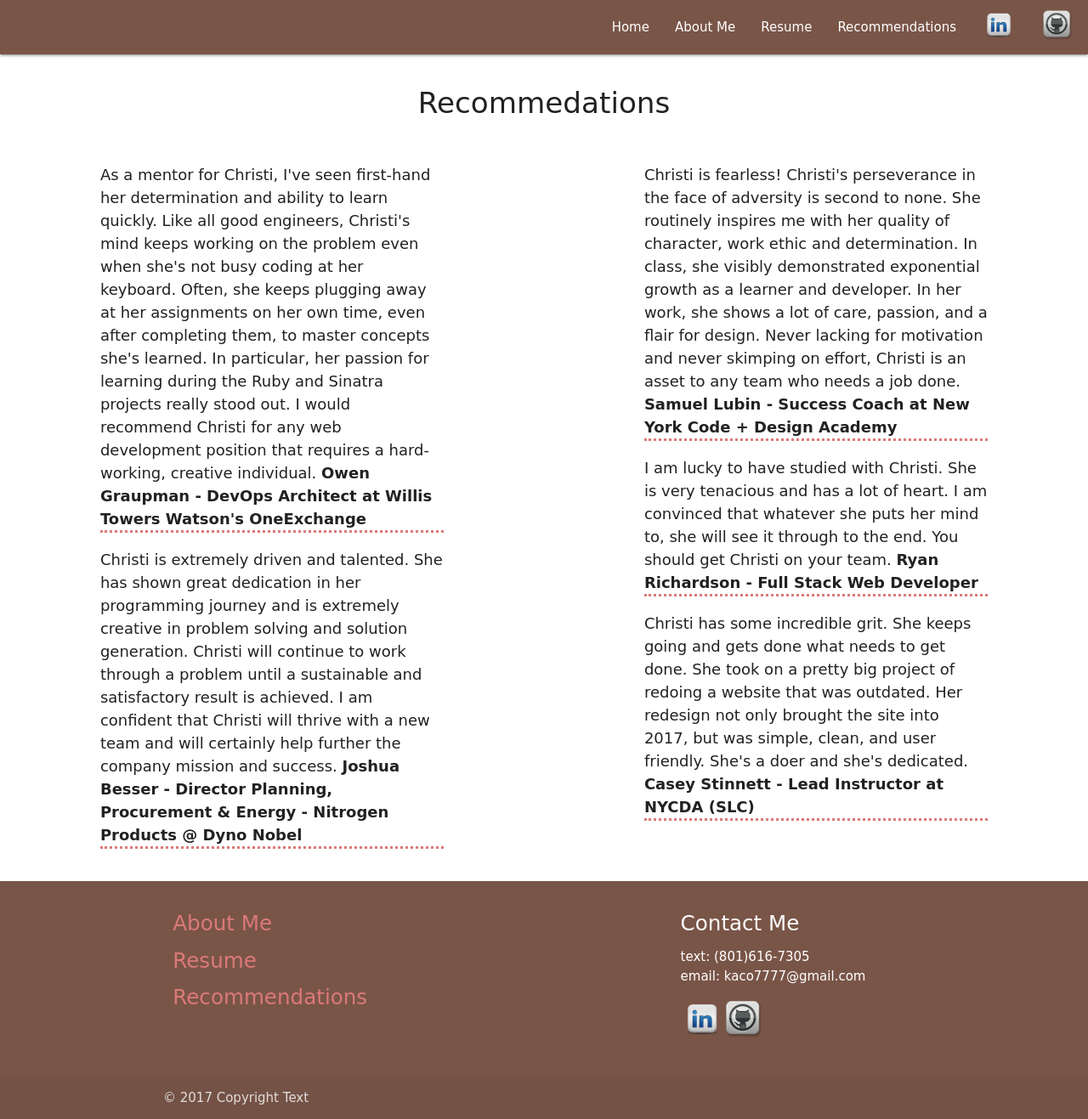
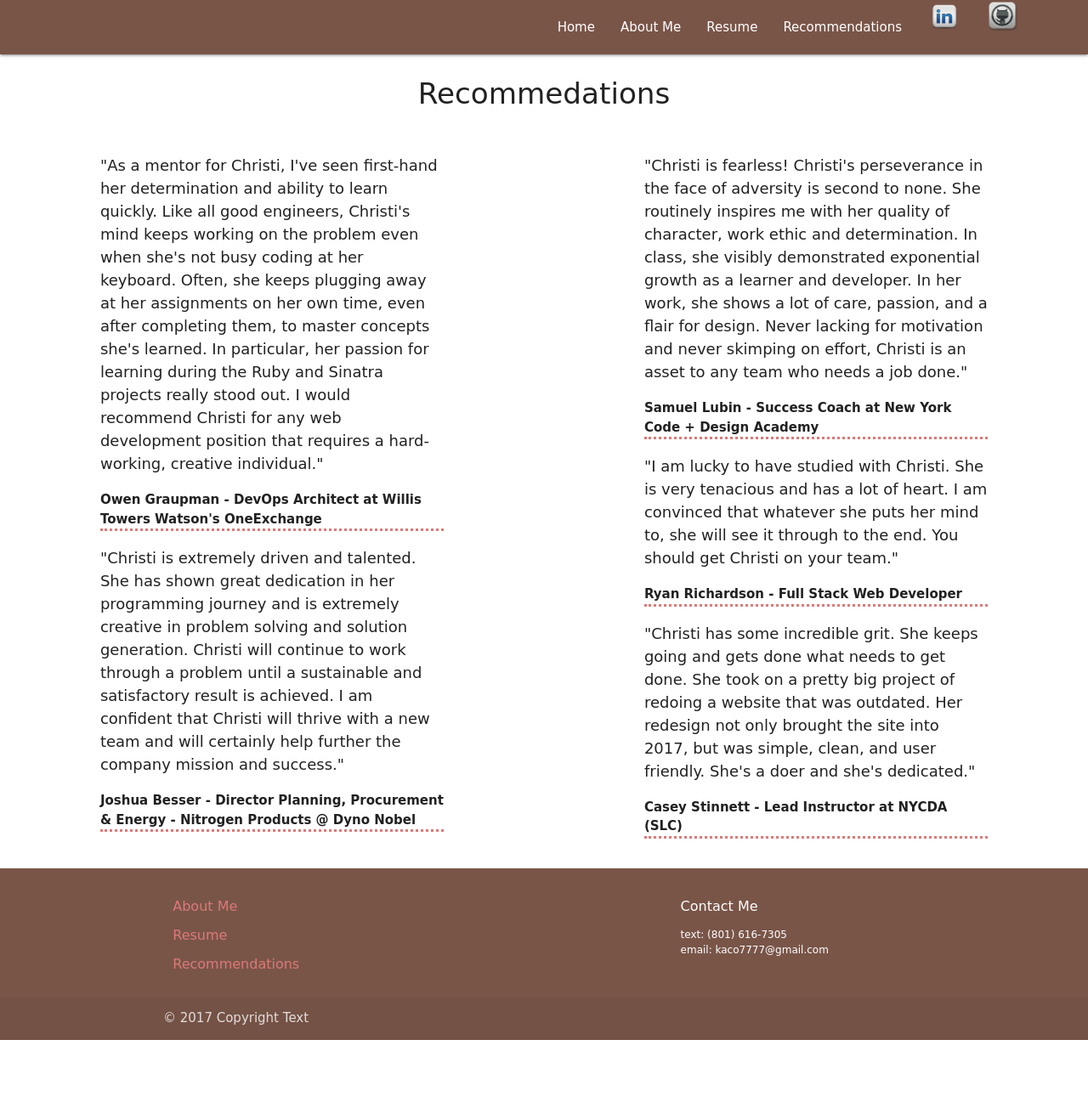
Before and after one commit to christibarker/Portfolio, a Rails app: page /pages/recommendations in a window 1280 px wide. Shown: the whole page at 85% size. After the commit the page ends 1224 px from the top, so only its background shows below. Run offline with Rails 7, Linux system fonts and the light colour scheme; style sheets or scripts are compiled from the project's sources; some libraries are stand-ins or nearby versions; some web fonts are replaced.

Commit message:
suggestions

```diff
--- a/app/assets/stylesheets/application.scss
+++ b/app/assets/stylesheets/application.scss
@@ -27,21 +27,33 @@ font-family: 'Trade Winds', cursive;
  background-color: #795548;
 }
 
-
 .page-footer {
 	background-color: #795548;
 }
 
+.font {
+	font-size: 16px;
+}
+
+.font_sm {
+	font-size: 12px;
+}
+
+.right {
+	text-align: right;
+	margin-right: 5%;
+}
+
 .small {
-	height: 50px;
-	width: 50 px;
+	height: 45px;
+	width: 45 px;
 	// display: inline-block;
 }
 
 .smaller {
 	height: 40px;
 	width: 40px;
-	margin-top: 26%;
+	// margin-top: 26%;
 	// display: inline-block;
 }
 
--- a/app/assets/stylesheets/home.scss
+++ b/app/assets/stylesheets/home.scss
@@ -50,12 +50,18 @@
 // header and overlay section
 .name {
 	text-align: center;
+	font-size: 3.9em;
+}
+
+.name_two {
+	text-align: center;
+	font-size: 2em;
 }
 
 .strheader {
 	text-align: center;
 	font-weight: bold;
-	font-size: 35px;
+	font-size: 28px;
 }
 
 .img {
--- a/app/assets/stylesheets/pages.scss
+++ b/app/assets/stylesheets/pages.scss
@@ -18,25 +18,31 @@
 	font-size: 18px;
 	// box-shadow: 5px, 10px, rgb(220, 121, 120);
 	// // background-color: whitespace;
+}
+
+.border {
 	border-bottom: dotted;
 	border-color: rgb(220, 121, 120);
 }
-
-
 
 // about me css
 
 .picture {
 	height: 200px;
 	width: 275px;
-	margin-top: 7%;
+	margin-top: 28%;
 }
 
 .my_pic {
 	height: 275px;
 	width: 200px;
-	margin-left: 24%;
-  margin-top: -11%;
+	margin-left: 17%;
+  margin-top: 13%;
+}
+
+.about_me	{
+	font-size: 18px;
+	height: auto;
 }
 
 // links
--- a/app/views/home/index.html.erb
+++ b/app/views/home/index.html.erb
@@ -1,7 +1,7 @@
 <%= image_tag asset_url('beach.jpg'), class: "img" %>
   <div class="overlay">
       <h1 class="name">Christi Ovchinnikov Barker</h1>
-      <h3 class="name">Full Stack Web Developer</h3>
+      <h3 class="name_two">Full Stack Web Developer</h3>
       <br>
     <div class="strheader">
       <div class="strspantext1">I AM
@@ -173,7 +173,7 @@
   </div>
   <div class="row">
     <div class="col s12 m12">
-      <h4 class= "center">Recommedations</h4>
+      <h4 class= "center">Recommendations</h4>
     </div>
   </div>
   <div class="row">
--- a/app/views/layouts/application.html.erb
+++ b/app/views/layouts/application.html.erb
@@ -5,6 +5,7 @@
     <%= csrf_meta_tags %>
   	<link href="https://fonts.googleapis.com/icon?family=Material+Icons" rel="stylesheet">
     <link href="https://fonts.googleapis.com/css?family=Trade+Winds" rel="stylesheet">
+
     <%= stylesheet_link_tag    'application', media: 'all', 'data-turbolinks-track': 'reload' %>
     <%= javascript_include_tag 'application', 'data-turbolinks-track': 'reload' %>
   </head>
@@ -29,23 +30,25 @@
     <footer class="page-footer">
           <div class="container">
             <div class="row">
-              <div class="col l6 s12">
-                <h5 class="white-text"><%= link_to "About Me", static_path('about_me') %></h5>
-                <h5 class="white-text"><%= link_to "Resume", asset_path("christiovchinnikovbarker.pdf") %></h5>
-                <h5 class="white-text"><%= link_to "Recommendations", static_path('recommendations') %></h5>
+              <div class="col l6 s6">
+                <h5 class="white-text font"><%= link_to "About Me", static_path('about_me') %></h5>
+                <h5 class="white-text font"><%= link_to "Resume", asset_path("christiovchinnikovbarker.pdf") %></h5>
+                <h5 class="white-text font"><%= link_to "Recommendations", static_path('recommendations') %></h5>
               </div>
-              <div class="col l4 offset-l2 s12">
-                <h5 class="white-text">Contact Me</h5>
+              <div class="col l4 offset-l2 s6">
+                <h5 class="white-text font">Contact Me</h5>
                 <ul>
-                  <li>text: (801)616-7305</li>
-                  <li>email: kaco7777@gmail.com</li>
-                </ul>
-              <!--   <br> -->
-                <ul>
-                  <li><a class="grey-text text-lighten-3" href="https://www.linkedin.com/in/christi-ovchinnikov-barker/"><%= image_tag('linkedin-logo.png', class: "small left") %> </a></li>
-                  <li><a class="grey-text text-lighten-3" href="https://github.com/christibarker"><%= image_tag('github.png', class: "small") %> </a></li>
+                  <li class="font_sm">text: (801) 616-7305</li>
+                  <li class="font_sm">email: kaco7777@gmail.com</li>
                 </ul>
               </div>
+              <!--   <br> -->
+              <!-- <div class="col l2 s2 right">
+                <ul>
+                  <li class="right"><a class="grey-text text-lighten-3" href="https://www.linkedin.com/in/christi-ovchinnikov-barker/"><%# image_tag('linkedin-logo.png', class: "small left") %> </a></li>
+                  <li class="right"><a class="grey-text text-lighten-3" href="https://github.com/christibarker"><%# image_tag('github.png', class: "small") %> </a></li>
+                </ul>
+              </div> -->
             </div>
           </div>
           <div class="footer-copyright">
--- a/app/views/pages/about_me.html.erb
+++ b/app/views/pages/about_me.html.erb
@@ -17,7 +17,7 @@
 		<%= image_tag asset_url('my_pic.jpg'), class: "my_pic" %>
 	</div>
 	<div class="col s6 m6">
-		<p>I recently went back to school in web development and have had a great experience adding to my skill set. I’m ready and looking for the right team to grow with long-term, and have abilities in multiple localities and fields that have helped me to become someone that learns my new environment and role well while also staying focused on the tasks immediately at hand. I’ve had the opportunity to live and work in major metropolitan areas of the United States and Moscow, Russia and I’ve always had a desire to achieve set goals.</p>
+		<p class="about_me">I recently went back to school in web development and have had a great experience adding to my skill set. I’m ready and looking for the right team to grow with long-term, and have abilities in multiple localities and fields that have helped me to become someone that learns my new environment and role well while also staying focused on the tasks immediately at hand. I’ve had the opportunity to live and work in major metropolitan areas of the United States and Moscow, Russia and I’ve always had a desire to achieve set goals.</p>
 
 		<p>I’m willing to relocate for the right opportunity and am also capable of self managed remote projects.</p>
 		<p>Hobbies Include: Painting, Hiking, Reading, Ballroom Dance, Pole Fitness</p>
--- a/app/views/pages/recommendations.html.erb
+++ b/app/views/pages/recommendations.html.erb
@@ -8,21 +8,26 @@
 	<div class="col s1 m1"></div>
 	<div class="col s4 m4 recomendation">
 		<!-- <p>December 2, 2017, Owen was Christi’s mentor</p> -->
-		<p class="font_size">As a mentor for Christi, I've seen first-hand her determination and ability to learn quickly. Like all good engineers, Christi's mind keeps working on the problem even when she's not busy coding at her keyboard. Often, she keeps plugging away at her assignments on her own time, even after completing them, to master concepts she's learned. In particular, her passion for learning during the Ruby and Sinatra projects really stood out. I would recommend Christi for any web development position that requires a hard-working, creative individual. <span class="bold">Owen Graupman - DevOps Architect at Willis Towers Watson's OneExchange</span></p>
+		<p class="font_size">"As a mentor for Christi, I've seen first-hand her determination and ability to learn quickly. Like all good engineers, Christi's mind keeps working on the problem even when she's not busy coding at her keyboard. Often, she keeps plugging away at her assignments on her own time, even after completing them, to master concepts she's learned. In particular, her passion for learning during the Ruby and Sinatra projects really stood out. I would recommend Christi for any web development position that requires a hard-working, creative individual."
+		<div class="border"><span class="bold">Owen Graupman - DevOps Architect at Willis Towers Watson's OneExchange</span></div></p>
 
 		<!-- <p>January 2, 2018, Joshua was Christi’s mentor</p> -->
-		<p class="font_size">Christi is extremely driven and talented. She has shown great dedication in her programming journey and is extremely creative in problem solving and solution generation. Christi will continue to work through a problem until a sustainable and satisfactory result is achieved. I am confident that Christi will thrive with a new team and will certainly help further the company mission and success. <span class="bold">Joshua Besser - Director Planning, Procurement & Energy - Nitrogen Products @ Dyno Nobel</span></p>
+		<p class="font_size">"Christi is extremely driven and talented. She has shown great dedication in her programming journey and is extremely creative in problem solving and solution generation. Christi will continue to work through a problem until a sustainable and satisfactory result is achieved. I am confident that Christi will thrive with a new team and will certainly help further the company mission and success."
+		<div class="border"><span class="bold">Joshua Besser - Director Planning, Procurement & Energy - Nitrogen Products @ Dyno Nobel</span></div></p>
 	</div>
 	<div class="col s2 m2"></div>
 	<div class="col s4 m4">
 		<!-- <p>January 5, 2018, Christi was a client of Samuel’s<p> -->
-		<p class="font_size">Christi is fearless! Christi's perseverance in the face of adversity is second to none. She routinely inspires me with her quality of character, work ethic and determination. In class, she visibly demonstrated exponential growth as a learner and developer. In her work, she shows a lot of care, passion, and a flair for design. Never lacking for motivation and never skimping on effort, Christi is an asset to any team who needs a job done. <span class="bold">Samuel Lubin - Success Coach at New York Code + Design Academy</span></p>
+		<p class="font_size">"Christi is fearless! Christi's perseverance in the face of adversity is second to none. She routinely inspires me with her quality of character, work ethic and determination. In class, she visibly demonstrated exponential growth as a learner and developer. In her work, she shows a lot of care, passion, and a flair for design. Never lacking for motivation and never skimping on effort, Christi is an asset to any team who needs a job done."
+		<div class="border"><span class="bold">Samuel Lubin - Success Coach at New York Code + Design Academy</span></div></p>
 
 		<!-- <p>January 2, 2018, Ryan and Christi were students together</p> -->
-		<p class="font_size">I am lucky to have studied with Christi. She is very tenacious and has a lot of heart. I am convinced that whatever she puts her mind to, she will see it through to the end. You should get Christi on your team. <span class="bold"> Ryan Richardson - Full Stack Web Developer</span></p>
+		<p class="font_size">"I am lucky to have studied with Christi. She is very tenacious and has a lot of heart. I am convinced that whatever she puts her mind to, she will see it through to the end. You should get Christi on your team."
+		<div class="border"><span class="bold"> Ryan Richardson - Full Stack Web Developer</span></div></p>
 
 	<!-- 	<p>December 30, 2017, Casey was Christi’s teacher</p> -->
-		<p class="font_size">Christi has some incredible grit. She keeps going and gets done what needs to get done. She took on a pretty big project of redoing a website that was outdated. Her redesign not only brought the site into 2017, but was simple, clean, and user friendly. She's a doer and she's dedicated. <span class="bold">Casey Stinnett - Lead Instructor at NYCDA (SLC)</span></p>
+		<p class="font_size">"Christi has some incredible grit. She keeps going and gets done what needs to get done. She took on a pretty big project of redoing a website that was outdated. Her redesign not only brought the site into 2017, but was simple, clean, and user friendly. She's a doer and she's dedicated."
+		<div class="border"><span class="bold">Casey Stinnett - Lead Instructor at NYCDA (SLC)</span></div></p>
 	</div>
 	<div class="col s1 m1"></div>
 </div>
```
